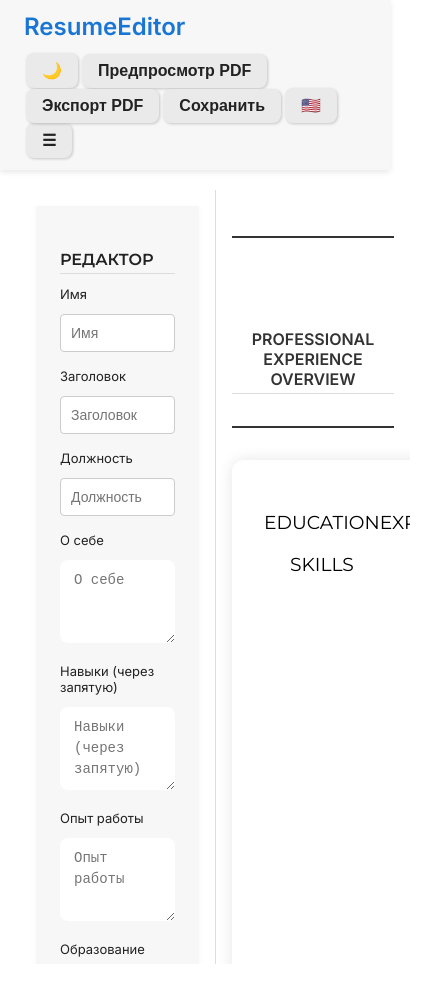
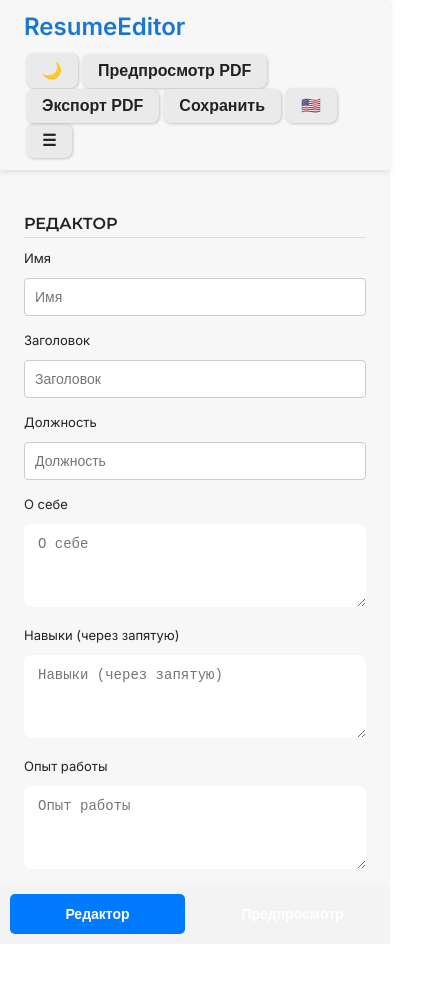
Before and after one commit to maestrotype/resume-editor, a React (Create React App) app in the folder client/: page / in a window 390 px wide. Shown: the whole page, 430 px wide, since content can reach past the window. After the commit the page ends 944 px from the top, so only its background shows below. Built offline with nearby package versions, Linux system fonts and the light colour scheme.

Commit message:
add updates mobile

```diff
--- a/client/src/App.js
+++ b/client/src/App.js
@@ -9,11 +9,14 @@ import ResumePreview from "./components/ResumePreview";
 import ResumeList from "./components/ResumeList";
 import Templates from "./components/Templates";
 import ResumeDetail from "./components/ResumeDetail";
+import MobileTabs from "./components/MobileTabs";
 
 function App() {
   const API_URL = process.env.REACT_APP_API_URL;
   const [theme, setTheme] = useState("light");
   const { t } = useTranslation();
+  const [activeTab, setActiveTab] = useState("editor");
+  const isMobile = window.innerWidth <= 768;
   const [data, setData] = useState({
     name: "",
     title: "",
@@ -115,6 +118,10 @@ function App() {
                 <Route
                   path="/"
                   element={
+                    <>
+                      {isMobile ? (
+                        <>
+                          {activeTab === "editor" && (
                             <ResumeEditor
                               data={data}
                               setData={setData}
@@ -122,6 +129,22 @@ function App() {
                               setPdfFormat={setPdfFormat}
                               previewRef={previewRef}
                             />
+                          )}
+                          {activeTab === "preview" && (
+                            <ResumePreview ref={previewRef} data={data} />
+                          )}
+                          <MobileTabs activeTab={activeTab} setActiveTab={setActiveTab} />
+                        </>
+                      ) : (
+                        <ResumeEditor
+                          data={data}
+                          setData={setData}
+                          pdfFormat={pdfFormat}
+                          setPdfFormat={setPdfFormat}
+                          previewRef={previewRef}
+                        />
+                      )}
+                    </>
                   }
                 />
                 <Route path="/resumes" element={<ResumeList />} />
--- a/client/src/components/Header.jsx
+++ b/client/src/components/Header.jsx
@@ -1,5 +1,5 @@
 // src/components/Header.jsx
-import React, { useState } from "react";
+import React, { useState, useEffect } from "react";
 import { Link } from "react-router-dom";
 import { useTranslation } from "react-i18next";
 import "../styles/header.css";
@@ -15,6 +15,17 @@ function Header({ toggleTheme, currentTheme, handlePreviewPDF, handleExportPDF,
   const toggleMenu = () => {
     setMenuOpen(!menuOpen);
   };
+
+  useEffect(() => {
+    const handleResize = () => {
+      if (window.innerWidth > 768) {
+        setMenuOpen(false);
+      }
+    };
+
+    window.addEventListener("resize", handleResize);
+    return () => window.removeEventListener("resize", handleResize);
+  }, []);
 
   return (
     <header className="header sticky-header">
@@ -33,6 +44,11 @@ function Header({ toggleTheme, currentTheme, handlePreviewPDF, handleExportPDF,
             {t('templates')}
           </Link>
         </nav>
+        {menuOpen && (
+        <button className="menu-close" onClick={toggleMenu} aria-label="Close Menu">
+          ❌
+        </button>
+      )}
       </div>
 
       <div className={`custom-button ${menuOpen ? 'hidden' : ''}`}>
--- /dev/null
+++ b/client/src/components/MobileTabs.jsx
@@ -0,0 +1,25 @@
+import React from "react";
+import { useTranslation } from "react-i18next";
+
+const MobileTabs = ({ activeTab, setActiveTab }) => {
+
+    const { t } = useTranslation();
+    return (
+        <div className="mobile-tabs">
+            <button
+                className={activeTab === 'editor' ? 'tab active' : 'tab'}
+                onClick={() => setActiveTab('editor')}
+            >
+                {t("editor")}
+            </button>
+            <button
+                className={activeTab === 'preview' ? 'tab active' : 'tab'}
+                onClick={() => setActiveTab('preview')}
+            >
+                {t("preview")}
+            </button>
+        </div>
+    );
+};
+
+export default MobileTabs;
--- a/client/src/locales/en.json
+++ b/client/src/locales/en.json
@@ -12,6 +12,7 @@
   "pdfFormat": "PDF Format",
   "darkMode": "Dark Mode",
   "lightMode": "Light Mode",
+  "preview": "Preview",
   "previewPDF": "Preview PDF",
   "myResumes": "My Resumes",
   "templates": "Templates",
--- a/client/src/locales/ru.json
+++ b/client/src/locales/ru.json
@@ -12,6 +12,7 @@
   "pdfFormat": "Формат PDF",
   "darkMode": "Темная тема",
   "lightMode": "Светлая тема",
+  "preview": "Предпросмотр",
   "previewPDF": "Предпросмотр PDF",
   "myResumes": "Мои резюме",
   "templates": "Шаблоны",
--- a/client/src/styles.css
+++ b/client/src/styles.css
@@ -16,7 +16,8 @@
   --color-primary: #90caf9;
 }
 
-:root, [data-theme="dark"] {
+:root,
+[data-theme="dark"] {
   transition: background 0.3s ease, color 0.3s ease;
 }
 
@@ -53,6 +54,7 @@ h3 {
 .wrapper-preview {
   flex: 1 1 50%;
   max-width: 50%;
+  min-width: 320px;
   box-sizing: border-box;
   overflow-y: auto;
 }
@@ -117,6 +119,7 @@ h3 {
   font-size: 13px;
   color: var(--color-text);
 }
+
 .editor select {
   width: 100%;
   padding: 10px 14px;
@@ -387,7 +390,7 @@ h3 {
   background: #f8f9fc;
   border-radius: 8px;
   padding: 16px 20px;
-  box-shadow: 0 1px 3px rgba(0,0,0,0.05);
+  box-shadow: 0 1px 3px rgba(0, 0, 0, 0.05);
 }
 
 .resume-section-heading {
@@ -443,15 +446,68 @@ h3 {
   width: 20px;
 }
 
+.mobile-only {
+  display: none;
+}
+
 @media (max-width: 768px) {
+
+  .mobile-only {
+    display: block;
+  }
+
   .app {
     flex-direction: column;
-    padding: 20px;
+    padding: 0px;
   }
 
   .editor,
   .preview-wrapper {
     max-width: 100%;
+  }
+
+  .mobile-tabs {
+    display: flex;
+    justify-content: center;
+    gap: 10px;
+    padding: 10px;
+    background-color: #f3f3f3;
+    position: sticky;
+    bottom: 0;
+    z-index: 10;
+  }
+
+  .mobile-tabs button {
+    padding: 8px 16px;
+    font-weight: bold;
+    border: none;
+    background-color: #ddd;
+    border-radius: 5px;
+  }
+
+  .mobile-tabs button.active {
+    background-color: #007bff;
+    color: white;
+  }
+
+  .mobile-tabs .tab {
+    flex: 1;
+    padding: 12px 0;
+    text-align: center;
+    font-weight: bold;
+    background: none;
+    border: none;
+    cursor: pointer;
+    font-size: 14px;
+  }
+
+  .mobile-tabs .active {
+    background-color: #e0e0e0;
+  }
+
+  .editor,
+  .preview-wrapper {
+    padding-bottom: 60px;
   }
 
   .resume-header__top {
@@ -472,6 +528,18 @@ h3 {
     display: block;
   }
 
+  .wrapper-editor {
+    flex: 1 1 50%;
+    max-width: 100%;
+    min-width: 320px;
+    box-sizing: border-box;
+    overflow-y: auto;
+  }
+
+  .wrapper-preview {
+    display: none;
+  }
+
   .resume-divider {
     display: none;
   }
--- a/client/src/styles/layout.css
+++ b/client/src/styles/layout.css
@@ -12,12 +12,13 @@
   .app {
     display: flex;
     flex-direction: row;
-    height: calc(100vh - 70px); /* Минус высота хедера */
+    height: calc(100vh - 70px);
+    box-sizing: border-box;
   }
 
   .wrapper-editor {
     flex: 1;
-    padding: 1rem;
+    /* padding: 1rem; */
     overflow-y: auto;
   }
 
```
Also changed, not shown: client/src/components/ResumeEditor.jsx (+0 -35 lines). Lines whose indentation alone changed are shown as unchanged.
